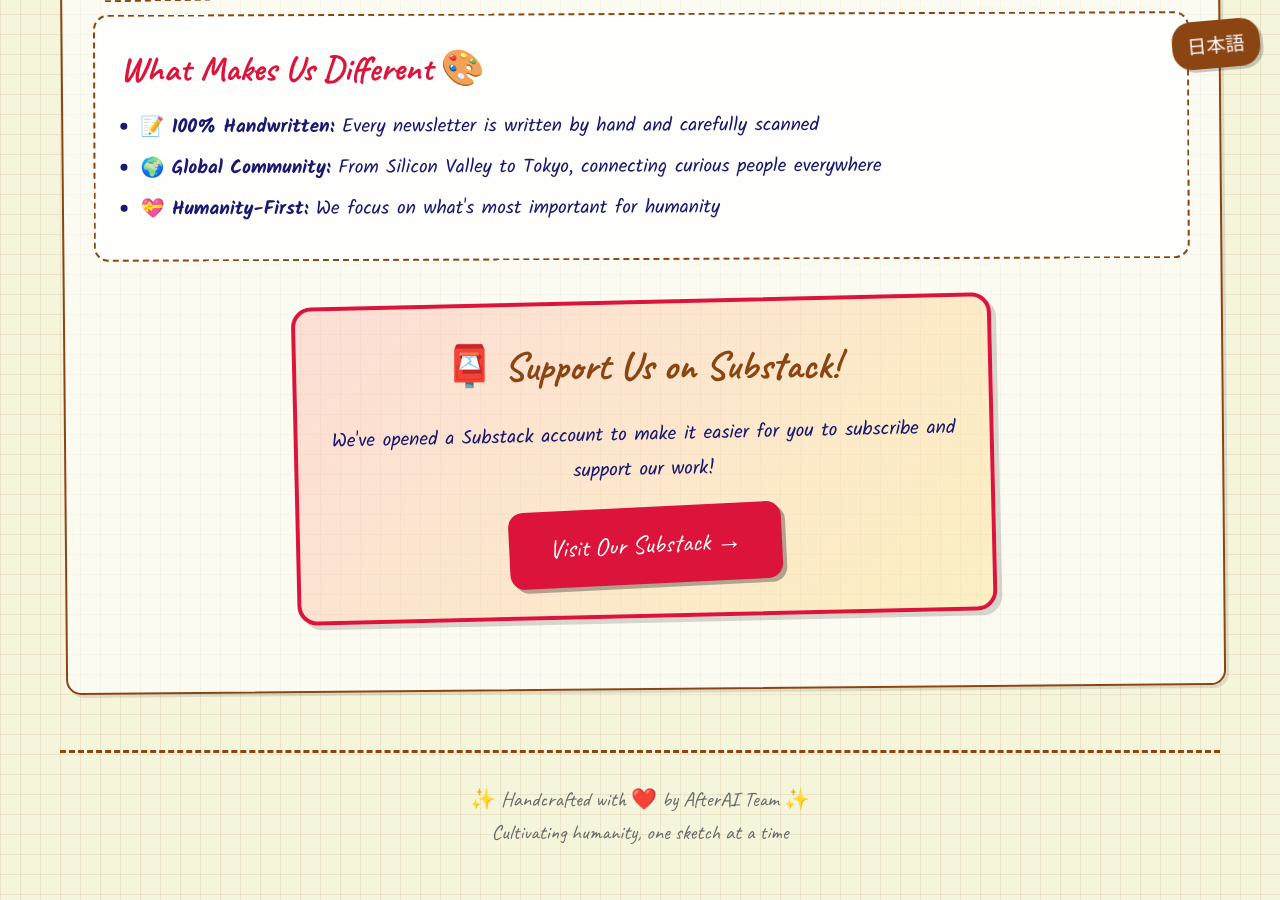
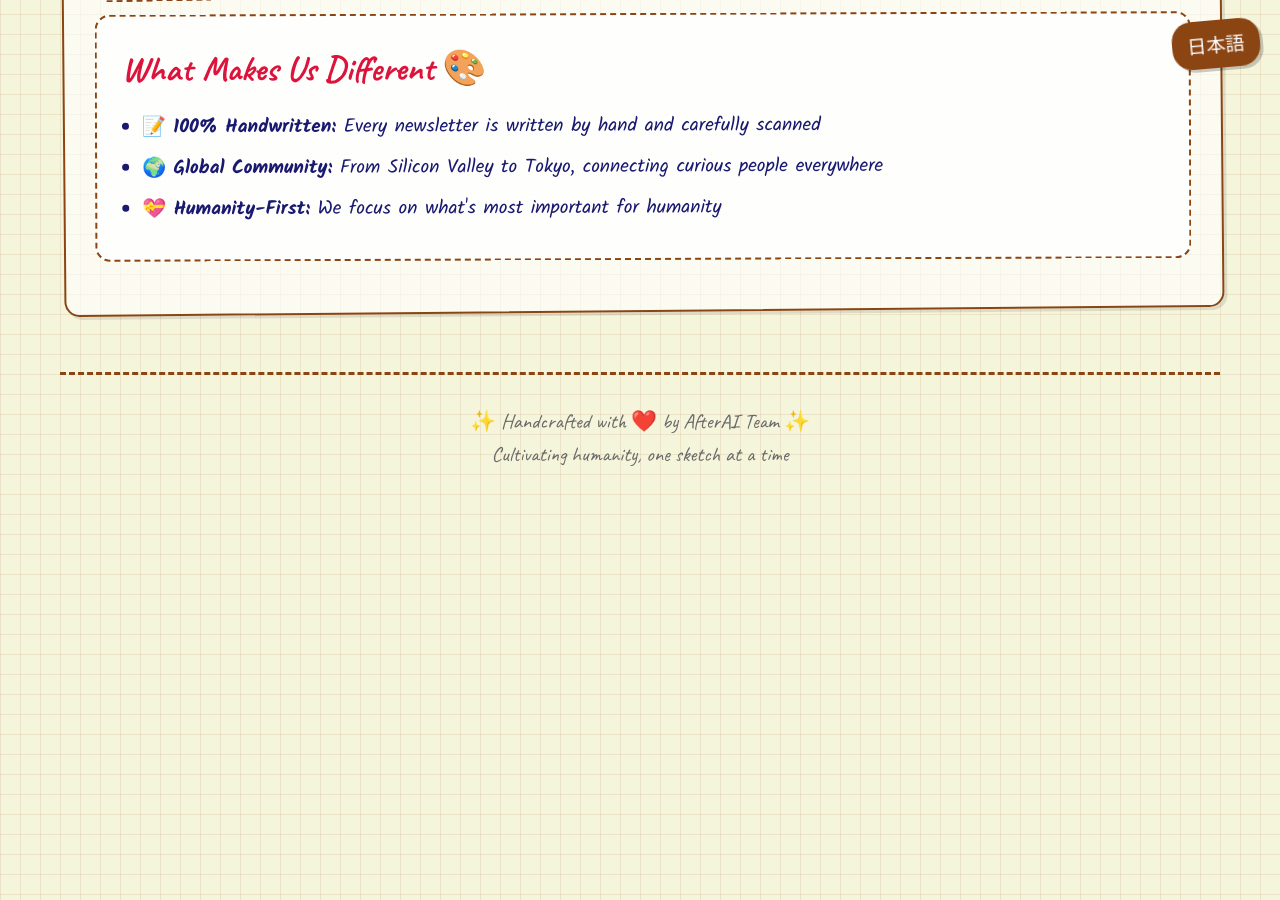
Before and after one commit to AfterAILab/AfterAILab.github.io, a Jekyll site: the page built from about.html, in a window 1280 px wide and 900 px high, scrolled down 966 px. Built offline with Jekyll 4.4.1, drawn with Linux system fonts in a browser that asks for light colours.

Commit message:
Remove Substack promotion from the index and about pages

```diff
--- a/about.html
+++ b/about.html
@@ -106,27 +106,4 @@ title: About AfterAI
             </ul>
         </div>
     </div>
-
-    <!-- Substack Section -->
-    <div style="text-align: center; padding: 30px; margin: 40px auto; max-width: 700px; background: linear-gradient(135deg, rgba(255,107,107,0.2) 0%, rgba(255,193,7,0.2) 100%); border: 4px solid var(--marker-red); border-radius: 20px; transform: rotate(-0.8deg); box-shadow: 5px 5px 0px rgba(0,0,0,0.15);">
-        <h3 style="font-family: 'Caveat', cursive; font-size: 2.5rem; color: var(--sketch-brown); margin-bottom: 20px; transform: rotate(1deg);">
-            <span data-lang="en">📮 Support Us on Substack!</span>
-            <span data-lang="ja" style="display: none;">📮 Substackで応援を！</span>
-        </h3>
-        <div data-lang="en">
-            <p style="font-size: 1.2rem; margin-bottom: 20px; color: var(--ink-blue); line-height: 1.8;">
-                We've opened a Substack account to make it easier for you to subscribe and support our work!
-            </p>
-        </div>
-        <div data-lang="ja" style="display: none;">
-            <p style="font-size: 1.2rem; margin-bottom: 20px; color: var(--ink-blue); line-height: 1.8;">
-                メールで購読しやすいよう、Substackアカウントを開設しました！
-            </p>
-        </div>
-        <a href="https://afteraiweekly.substack.com" target="_blank" rel="noopener noreferrer"
-           style="display: inline-block; padding: 18px 40px; background: var(--marker-red); color: white; text-decoration: none; border-radius: 15px; font-family: 'Caveat', cursive; font-size: 1.6rem; transform: rotate(-1.5deg); box-shadow: 4px 4px 0px rgba(0,0,0,0.3); transition: all 0.3s ease;">
-            <span data-lang="en">Visit Our Substack →</span>
-            <span data-lang="ja" style="display: none;">Substackへ →</span>
-        </a>
-    </div>
 </div>
```
Also changed, not shown: index.html (+0 -23 lines).
